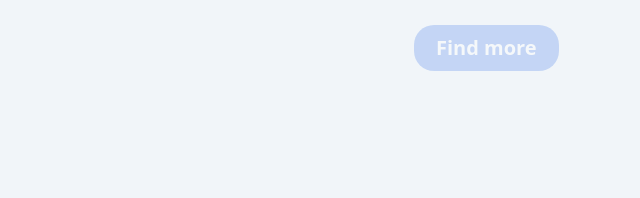
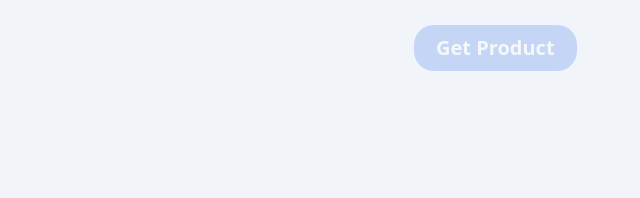
Before and after one commit to Glenn-Rhee/pocarisweat, a plain HTML site: page index.html in a window 1280 px wide. Shown: the part 1334-1532 px from the top of the page, 640-1280 px from the left. Drawn offline with Linux system fonts and the light colour scheme.

Commit message:
feat: change href about

```diff
--- a/index.html
+++ b/index.html
@@ -120,7 +120,11 @@
             dikonsumsi setelah beraktivitas fisik atau di kondisi panas untuk
             mencegah dehidrasi.
           </p>
-          <a href="#inside">Find more</a>
+          <a
+            href="https://www.tokopedia.com/pocarisweatdistributor"
+            target="_blank"
+            >Get Product</a
+          >
         </div>
       </section>
 
```
